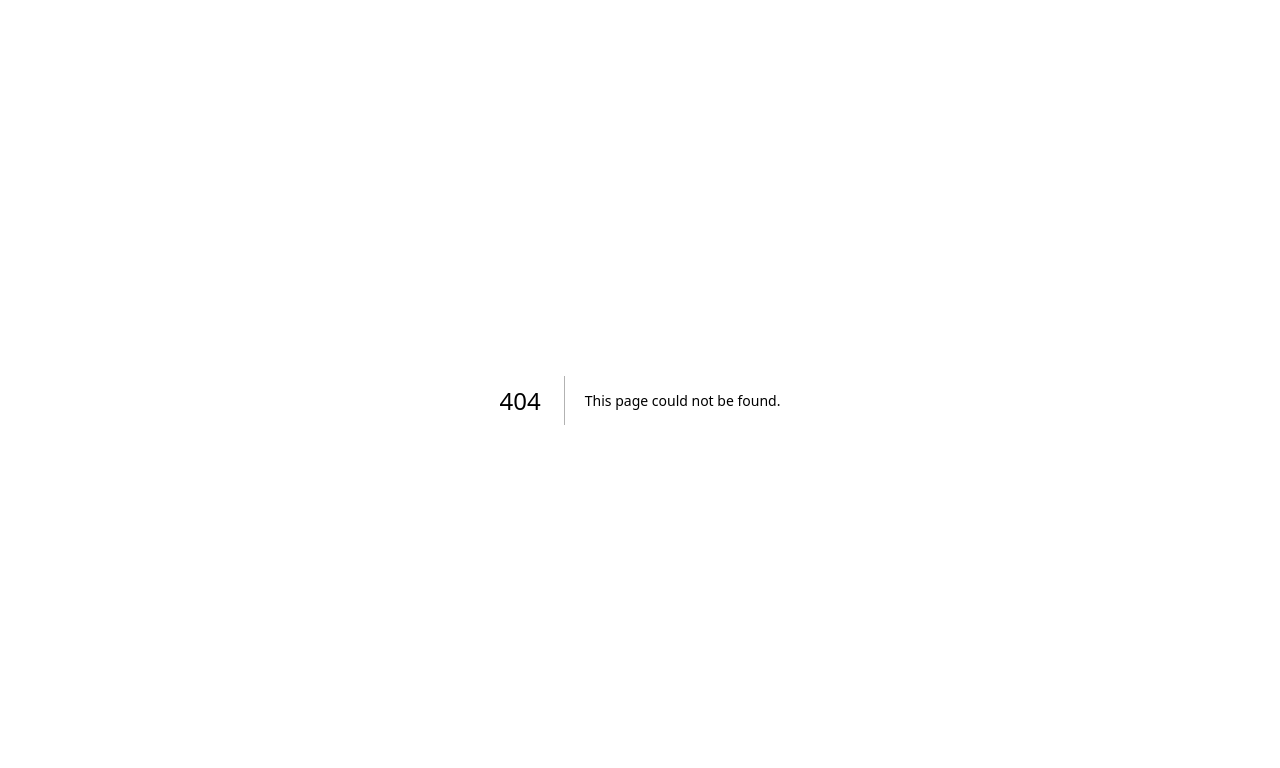
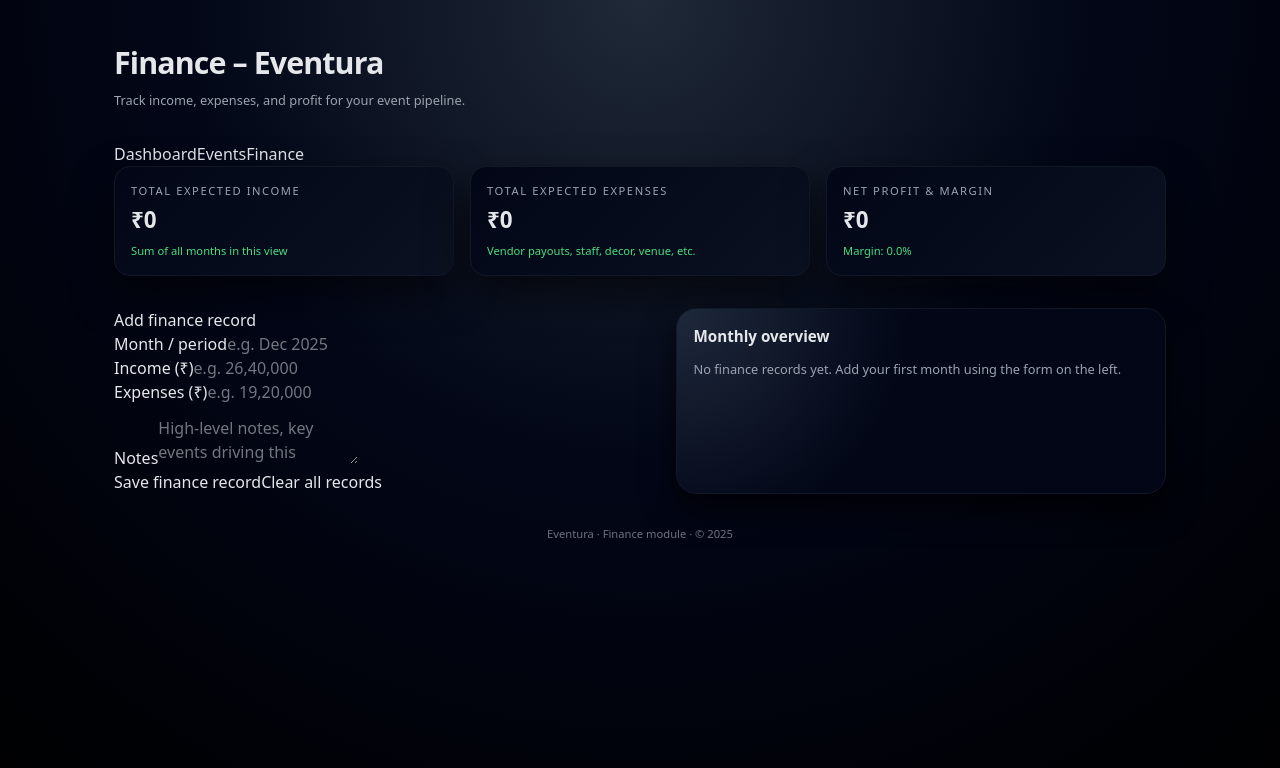
Before and after one commit to hardikvekariya799-cpu/eventura-web, a Next.js app: page /finance in a window 1280 px wide. Before the commit this address had no page. Shown: the top 768 px of the page. Built offline with nearby package versions, Linux system fonts and the light colour scheme.

Commit message:
Add full Events and Finance modules

```diff
--- /dev/null
+++ b/app/finance/page.tsx
@@ -0,0 +1,299 @@
+"use client";
+
+import React, { useEffect, useState } from "react";
+import Link from "next/link";
+
+type FinanceEntry = {
+  id: number;
+  month: string;
+  income: string;
+  expenses: string;
+  notes: string;
+};
+
+const STORAGE_KEY = "eventura-finance";
+
+function parseMoney(value: string): number {
+  const cleaned = value.replace(/[₹, ,]/g, "");
+  const n = parseFloat(cleaned);
+  return isNaN(n) ? 0 : n;
+}
+
+function formatCurrency(value: number): string {
+  return value.toLocaleString("en-IN", {
+    maximumFractionDigits: 0,
+  });
+}
+
+export default function FinancePage() {
+  const [entries, setEntries] = useState<FinanceEntry[]>([]);
+  const [form, setForm] = useState<Omit<FinanceEntry, "id">>({
+    month: "",
+    income: "",
+    expenses: "",
+    notes: "",
+  });
+
+  // load from localStorage
+  useEffect(() => {
+    if (typeof window === "undefined") return;
+    try {
+      const raw = window.localStorage.getItem(STORAGE_KEY);
+      if (raw) {
+        setEntries(JSON.parse(raw));
+      }
+    } catch (e) {
+      console.error("Failed to load finance entries", e);
+    }
+  }, []);
+
+  // save to localStorage
+  useEffect(() => {
+    if (typeof window === "undefined") return;
+    window.localStorage.setItem(STORAGE_KEY, JSON.stringify(entries));
+  }, [entries]);
+
+  function handleChange(
+    e:
+      | React.ChangeEvent<HTMLInputElement>
+      | React.ChangeEvent<HTMLTextAreaElement>
+  ) {
+    const { name, value } = e.target;
+    setForm((prev) => ({ ...prev, [name]: value }));
+  }
+
+  function handleSubmit(e: React.FormEvent) {
+    e.preventDefault();
+    if (!form.month || !form.income) {
+      alert("Month and income are required.");
+      return;
+    }
+
+    const newEntry: FinanceEntry = {
+      id: Date.now(),
+      ...form,
+    };
+
+    setEntries((prev) => [newEntry, ...prev]);
+    setForm({
+      month: "",
+      income: "",
+      expenses: "",
+      notes: "",
+    });
+  }
+
+  function handleClear() {
+    if (!confirm("Clear all finance records?")) return;
+    setEntries([]);
+    if (typeof window !== "undefined") {
+      window.localStorage.removeItem(STORAGE_KEY);
+    }
+  }
+
+  // totals
+  let totalIncome = 0;
+  let totalExpenses = 0;
+
+  for (const e of entries) {
+    totalIncome += parseMoney(e.income);
+    totalExpenses += parseMoney(e.expenses);
+  }
+
+  const net = totalIncome - totalExpenses;
+  const margin = totalIncome > 0 ? (net / totalIncome) * 100 : 0;
+
+  return (
+    <main className="eventura-page">
+      <div className="eventura-shell">
+        {/* Header */}
+        <header className="eventura-header">
+          <div>
+            <h1 className="eventura-title">Finance – Eventura</h1>
+            <p className="eventura-subtitle">
+              Track income, expenses, and profit for your event pipeline.
+            </p>
+          </div>
+        </header>
+
+        {/* Nav */}
+        <nav className="eventura-nav">
+          <Link href="/" className="eventura-nav-link">
+            Dashboard
+          </Link>
+          <Link href="/events" className="eventura-nav-link">
+            Events
+          </Link>
+          <Link
+            href="/finance"
+            className="eventura-nav-link eventura-nav-link-active"
+          >
+            Finance
+          </Link>
+        </nav>
+
+        {/* Summary cards */}
+        <section className="eventura-grid">
+          <div className="eventura-card">
+            <p className="eventura-card-label">Total expected income</p>
+            <p className="eventura-card-value">
+              ₹{formatCurrency(totalIncome)}
+            </p>
+            <p className="eventura-card-note">
+              Sum of all months in this view
+            </p>
+          </div>
+
+          <div className="eventura-card">
+            <p className="eventura-card-label">Total expected expenses</p>
+            <p className="eventura-card-value">
+              ₹{formatCurrency(totalExpenses)}
+            </p>
+            <p className="eventura-card-note">
+              Vendor payouts, staff, decor, venue, etc.
+            </p>
+          </div>
+
+          <div className="eventura-card">
+            <p className="eventura-card-label">Net profit & margin</p>
+            <p className="eventura-card-value">
+              ₹{formatCurrency(net)}
+            </p>
+            <p className="eventura-card-note">
+              Margin: {margin.toFixed(1)}%
+            </p>
+          </div>
+        </section>
+
+        {/* Layout: form + list */}
+        <section className="eventura-columns">
+          {/* Form */}
+          <div>
+            <h2 className="eventura-section-title">Add finance record</h2>
+            <form className="eventura-form" onSubmit={handleSubmit}>
+              <div className="eventura-form-grid">
+                <div className="eventura-field">
+                  <label className="eventura-label" htmlFor="month">
+                    Month / period
+                  </label>
+                  <input
+                    id="month"
+                    name="month"
+                    className="eventura-input"
+                    value={form.month}
+                    onChange={handleChange}
+                    placeholder="e.g. Dec 2025"
+                  />
+                </div>
+
+                <div className="eventura-field">
+                  <label className="eventura-label" htmlFor="income">
+                    Income (₹)
+                  </label>
+                  <input
+                    id="income"
+                    name="income"
+                    className="eventura-input"
+                    value={form.income}
+                    onChange={handleChange}
+                    placeholder="e.g. 26,40,000"
+                  />
+                </div>
+
+                <div className="eventura-field">
+                  <label className="eventura-label" htmlFor="expenses">
+                    Expenses (₹)
+                  </label>
+                  <input
+                    id="expenses"
+                    name="expenses"
+                    className="eventura-input"
+                    value={form.expenses}
+                    onChange={handleChange}
+                    placeholder="e.g. 19,20,000"
+                  />
+                </div>
+              </div>
+
+              <div className="eventura-field" style={{ marginTop: "0.75rem" }}>
+                <label className="eventura-label" htmlFor="notes">
+                  Notes
+                </label>
+                <textarea
+                  id="notes"
+                  name="notes"
+                  className="eventura-textarea"
+                  value={form.notes}
+                  onChange={handleChange}
+                  placeholder="High-level notes, key events driving this month..."
+                />
+              </div>
+
+              <div className="eventura-actions">
+                <button type="submit" className="eventura-button">
+                  Save finance record
+                </button>
+                <button
+                  type="button"
+                  className="eventura-button-secondary"
+                  onClick={handleClear}
+                >
+                  Clear all records
+                </button>
+              </div>
+            </form>
+          </div>
+
+          {/* List */}
+          <div className="eventura-panel">
+            <h2 className="eventura-panel-title">Monthly overview</h2>
+            {entries.length === 0 ? (
+              <p style={{ fontSize: "0.8rem", color: "#9ca3af" }}>
+                No finance records yet. Add your first month using the form on
+                the left.
+              </p>
+            ) : (
+              <ul className="eventura-list">
+                {entries.map((entry) => {
+                  const income = parseMoney(entry.income);
+                  const expenses = parseMoney(entry.expenses);
+                  const netValue = income - expenses;
+                  const marginValue =
+                    income > 0 ? (netValue / income) * 100 : 0;
+
+                  return (
+                    <li key={entry.id} className="eventura-list-item">
+                      <div>
+                        <p className="eventura-list-title">{entry.month}</p>
+                        <p className="eventura-list-sub">
+                          Income: ₹{entry.income || "0"} · Expenses: ₹
+                          {entry.expenses || "0"}
+                        </p>
+                        <p className="eventura-list-sub">
+                          Net: ₹{formatCurrency(netValue)} · Margin:{" "}
+                          {marginValue.toFixed(1)}%
+                        </p>
+                        {entry.notes && (
+                          <p
+                            className="eventura-list-sub"
+                            style={{ marginTop: "0.15rem" }}
+                          >
+                            Notes: {entry.notes}
+                          </p>
+                        )}
+                      </div>
+                    </li>
+                  );
+                })}
+              </ul>
+            )}
+          </div>
+        </section>
+
+        <footer className="eventura-footer">
+          Eventura · Finance module · © {new Date().getFullYear()}
+        </footer>
+      </div>
+    </main>
+  );
+}
```
